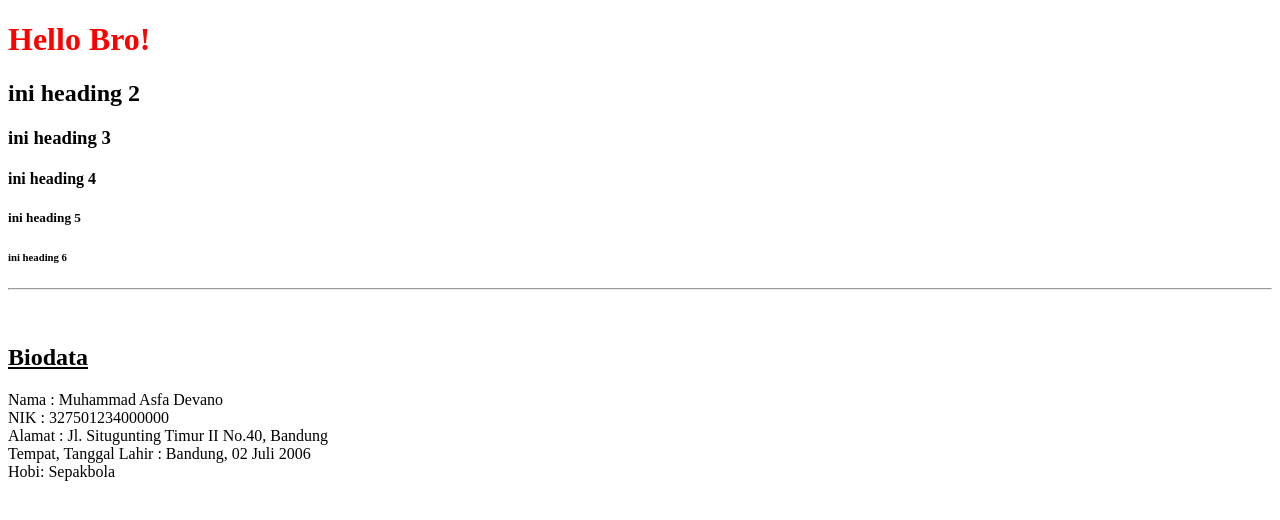
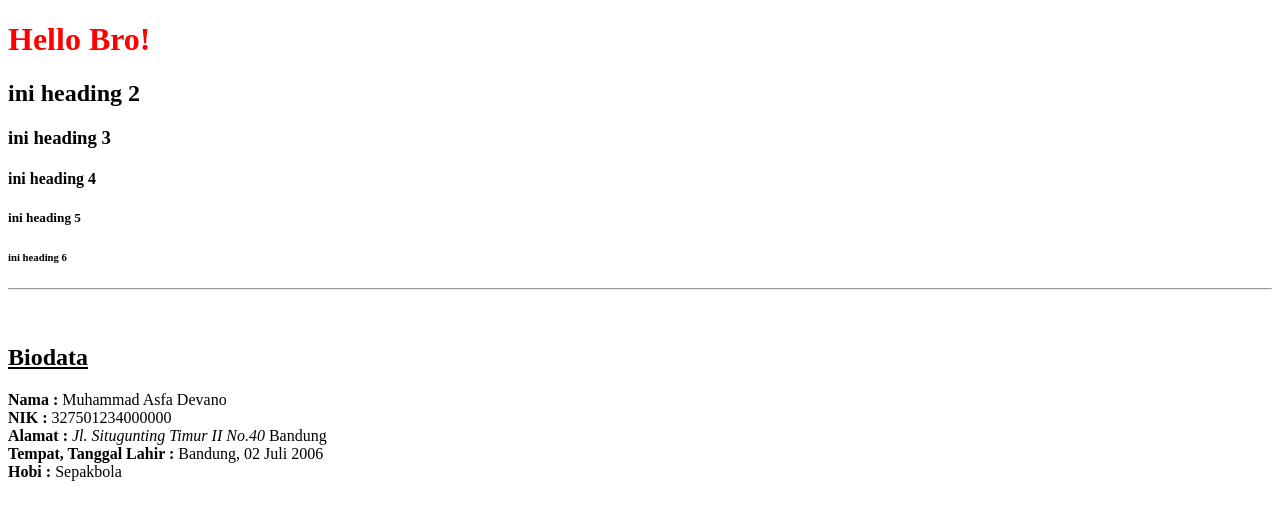
Before and after one commit to MAsfaDevano72/latihan-git-3, a plain HTML site: page profile.html in a window 1280 px wide. Drawn offline with Linux system fonts and the light colour scheme.

Commit message:
Memperbaiki penulisan biodata

```diff
--- a/profile.html
+++ b/profile.html
@@ -18,11 +18,11 @@
     <p>
         <br>
         <h2><u>Biodata</u></h2>
-        Nama : Muhammad Asfa Devano <br>
-        NIK : 327501234000000 <br>
-        Alamat : Jl. Situgunting Timur II No.40, Bandung <br>
-        Tempat, Tanggal Lahir : Bandung, 02 Juli 2006 <br>
-        Hobi: Sepakbola <br>
+        <strong>Nama : </strong> Muhammad Asfa Devano <br>
+        <strong>NIK : </strong> 327501234000000 <br>
+        <strong>Alamat : </strong> <i>Jl. Situgunting Timur II No.40</i> Bandung <br>
+        <strong>Tempat, Tanggal Lahir : </strong> Bandung, 02 Juli 2006 <br>
+        <strong>Hobi : </strong> Sepakbola <br>
     </p>
 </body>
 </html>
```
